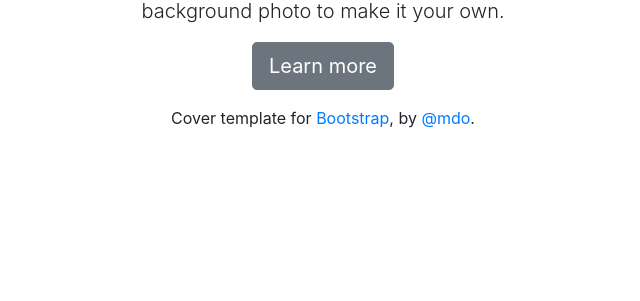
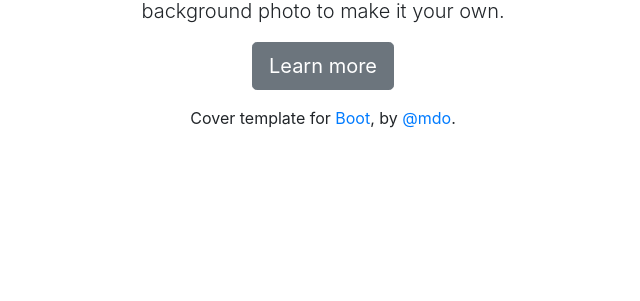
Before and after one commit to EgorMazikMazilov/test.loc, a PHP site: page / in a window 1280 px wide. Shown: the part 188-489 px from the top of the page, without its empty margins (317-957 px from the left). Run offline with PHP 8.4, Linux system fonts and the light colour scheme.

Commit message:
1 commit

```diff
--- a/index.php
+++ b/index.php
@@ -40,7 +40,7 @@
 
     <footer class="mastfoot mt-auto">
         <div class="inner">
-            <p>Cover template for <a href="https://getbootstrap.com/">Bootstrap</a>, by <a href="https://twitter.com/mdo">@mdo</a>.</p>
+            <p>Cover template for <a href="https://getbootstrap.com/">Boot</a>, by <a href="https://twitter.com/mdo">@mdo</a>.</p>
         </div>
     </footer>
 </div>
```
